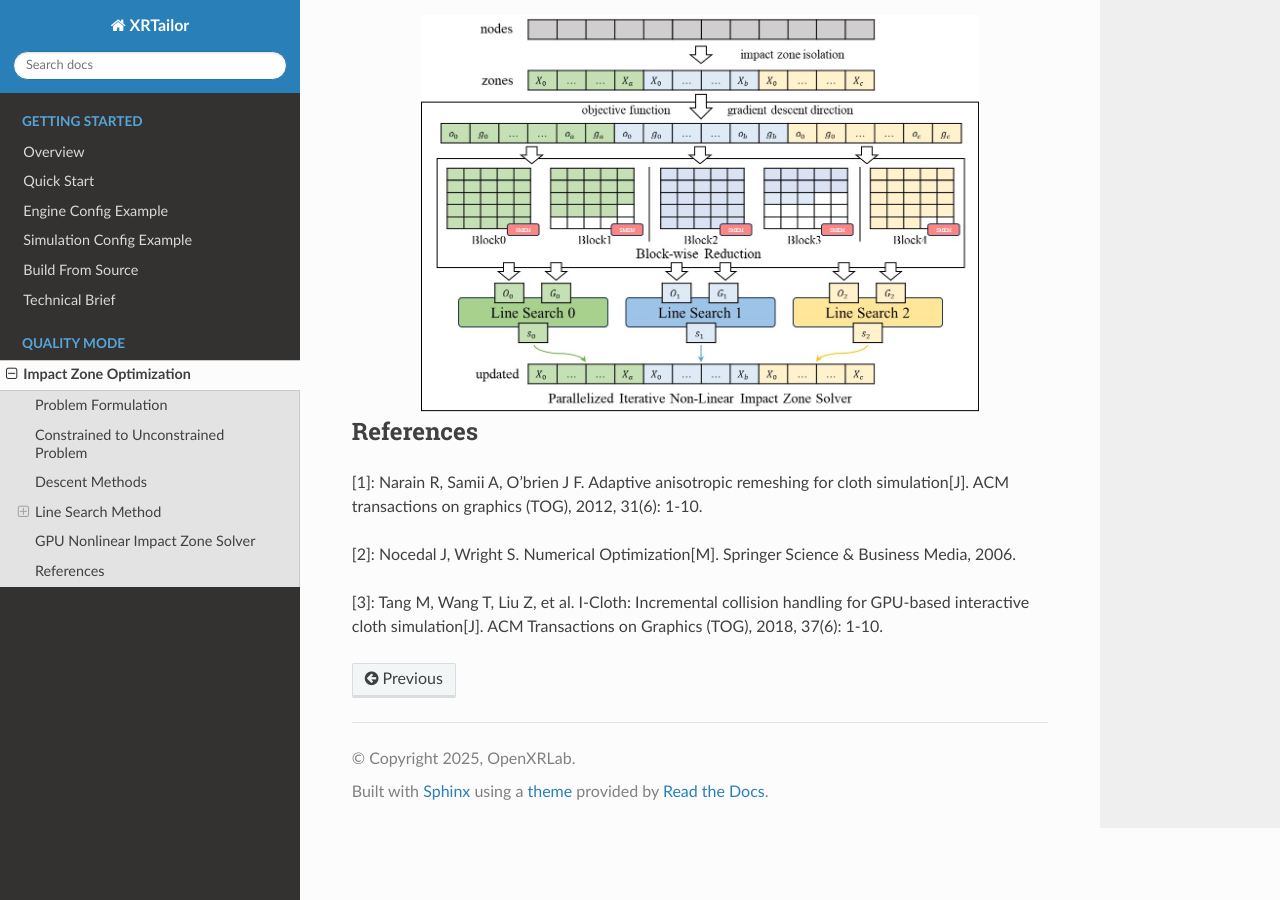
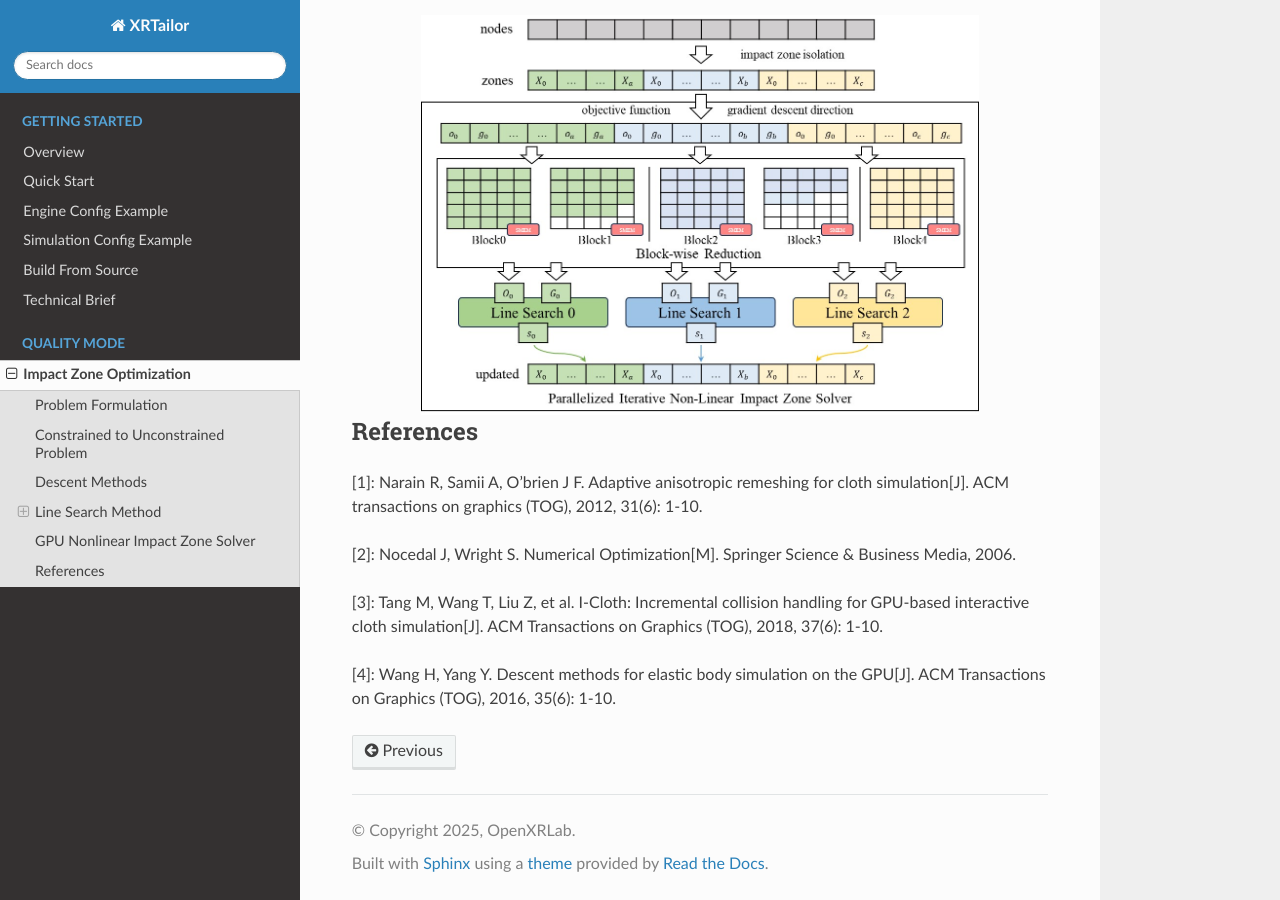
Before and after one commit to openxrlab/xrtailor, a Sphinx documentation site: the page built from docs/en/source/quality_mode/impact_zone_optimization.md, in a window 1280 px wide and 900 px high, scrolled down 7525 px. Built offline with Sphinx 7.4.7 and the Read the Docs theme 3.1.0, drawn with Linux system fonts in a browser that asks for light colours.

Commit message:
[docs] add references

```diff
--- a/docs/en/source/quality_mode/impact_zone_optimization.md
+++ b/docs/en/source/quality_mode/impact_zone_optimization.md
@@ -268,8 +268,10 @@ If the algorithm (3) is implemented on the CPU, the procedure is straightforward
 
 ## References
 
-[1]: <span name = "ref19">Narain R, Samii A, O'brien J F. Adaptive anisotropic remeshing for cloth simulation[J]. ACM transactions on graphics (TOG), 2012, 31(6): 1-10.</span>
+[1]: <span name = "ref_arcsim">Narain R, Samii A, O'brien J F. Adaptive anisotropic remeshing for cloth simulation[J]. ACM transactions on graphics (TOG), 2012, 31(6): 1-10.</span>
 
-[2]: <span name = "ref21">Nocedal J, Wright S. Numerical Optimization[M]. Springer Science & Business Media, 2006.</span>
+[2]: <span name = "ref_numerical">Nocedal J, Wright S. Numerical Optimization[M]. Springer Science & Business Media, 2006.</span>
 
-[3]: <span name = "ref20">Tang M, Wang T, Liu Z, et al. I-Cloth: Incremental collision handling for GPU-based interactive cloth simulation[J]. ACM Transactions on Graphics (TOG), 2018, 37(6): 1-10.</span>
+[3]: <span name = "ref_icloth">Tang M, Wang T, Liu Z, et al. I-Cloth: Incremental collision handling for GPU-based interactive cloth simulation[J]. ACM Transactions on Graphics (TOG), 2018, 37(6): 1-10.</span>
+
+[4]: <span name = "ref_descent">Wang H, Yang Y. Descent methods for elastic body simulation on the GPU[J]. ACM Transactions on Graphics (TOG), 2016, 35(6): 1-10.</span>
```
Also changed, not shown: README.md (+7 -5 lines).
